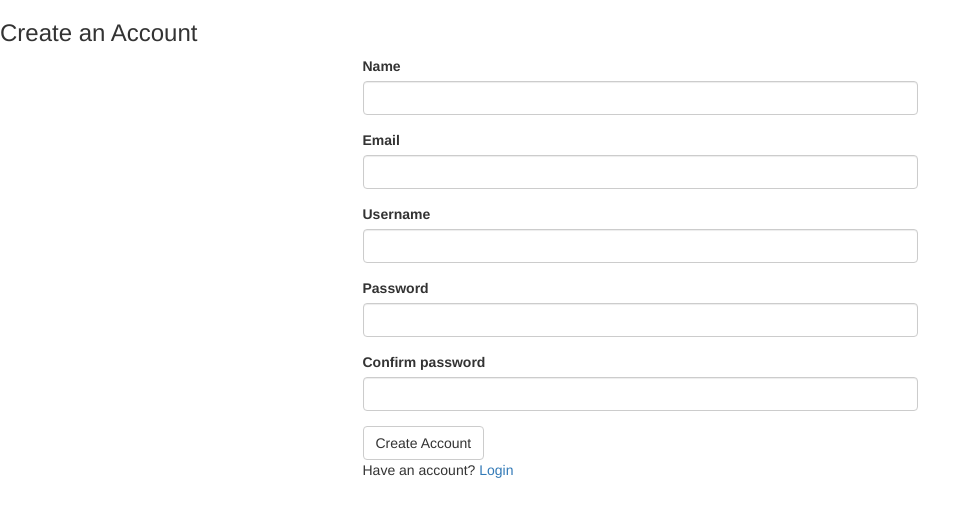
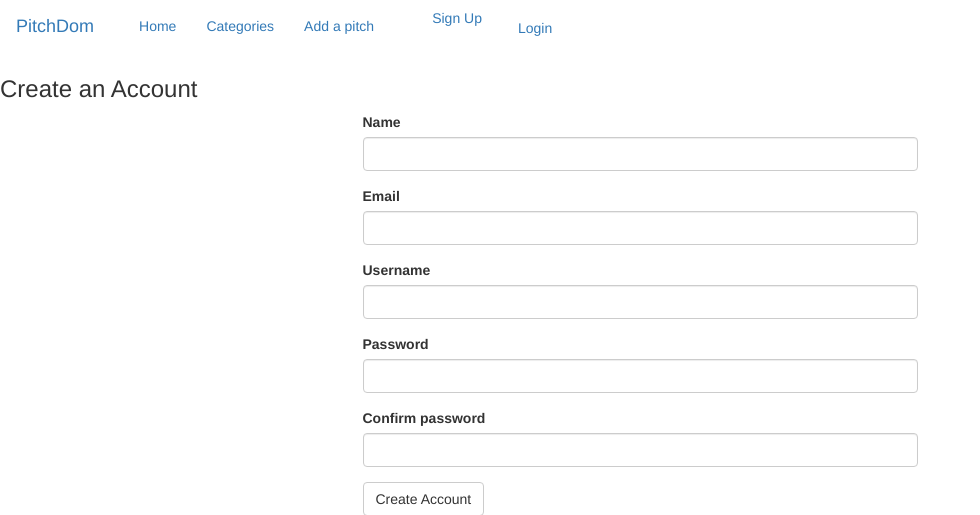
Before and after one commit to oyesa/PitchDom2, a Flask app: page /authenticate/register in a window 1280 px wide. Shown: the top 515 px of the page, without its empty margins (0-980 px from the left). Run offline with Flask 2, Linux system fonts and the light colour scheme; some libraries are stand-ins or nearby versions.

Commit message:
create js file and base.js template

```diff
--- /dev/null
+++ b/app/static/js/base.js
@@ -0,0 +1,8 @@
+function toggleDetails(index){
+  $("#details").toggle();
+}
+var upVoteNumber = 0;
+function upVote(){
+  upVoteNumber++;
+  document.getElementById('#upVote').innerHTML = upVoteNumber;
+}
--- a/app/templates/base.html
+++ b/app/templates/base.html
@@ -15,11 +15,11 @@
     {% if title %}
     <title>{{title}}</title>
     {% else %}
-    <title>Pitch</title>
+    <title>PitchDom</title>
     {% endif %}
     {% block styles %}
   {{ super() }}
-  <!-- <link rel="shortcut icon" href="{{ url_for('static', filename='favicon.ico') }}">
+  <link rel="shortcut icon" href="{{ url_for('static', filename='favicon.ico') }}">
   <link href="https://fonts.googleapis.com/css2?family=Fredoka+One&family=Lato&display=swap" rel="stylesheet">
   <link rel="stylesheet" href="https://use.fontawesome.com/releases/v5.11.2/css/all.css" />
   <link rel="stylesheet" href="{{url_for('static',filename='css/base.css')}}" type="text/css">
@@ -27,12 +27,14 @@
   {% endblock %}
 </head>
 <body>
-  <div class="container-fluid"> -->
+
+  <div class="container-fluid">
       {% block content %}
 
       {% endblock%}
 
   </div>
+
 </body>
 
 </html>
--- a/app/templates/navbar.html
+++ b/app/templates/navbar.html
@@ -1,4 +1,4 @@
-<!-- <div class="navbar" role="navigation">
+<div class="navbar" role="navigation">
   <div class="container-fluid">
       <div class="navbar-header">
           <div class="navbar-toggle" data-toggle="collapse" data-target=".navbar-collapse"
@@ -41,4 +41,4 @@
           </div>
       </div>
   </div>
-</div> -->
+</div>
```
Also changed, not shown: app/templates/index.html (+4 -4 lines), app/templates/profile/update_profile.html (added, +9 -0 lines).
